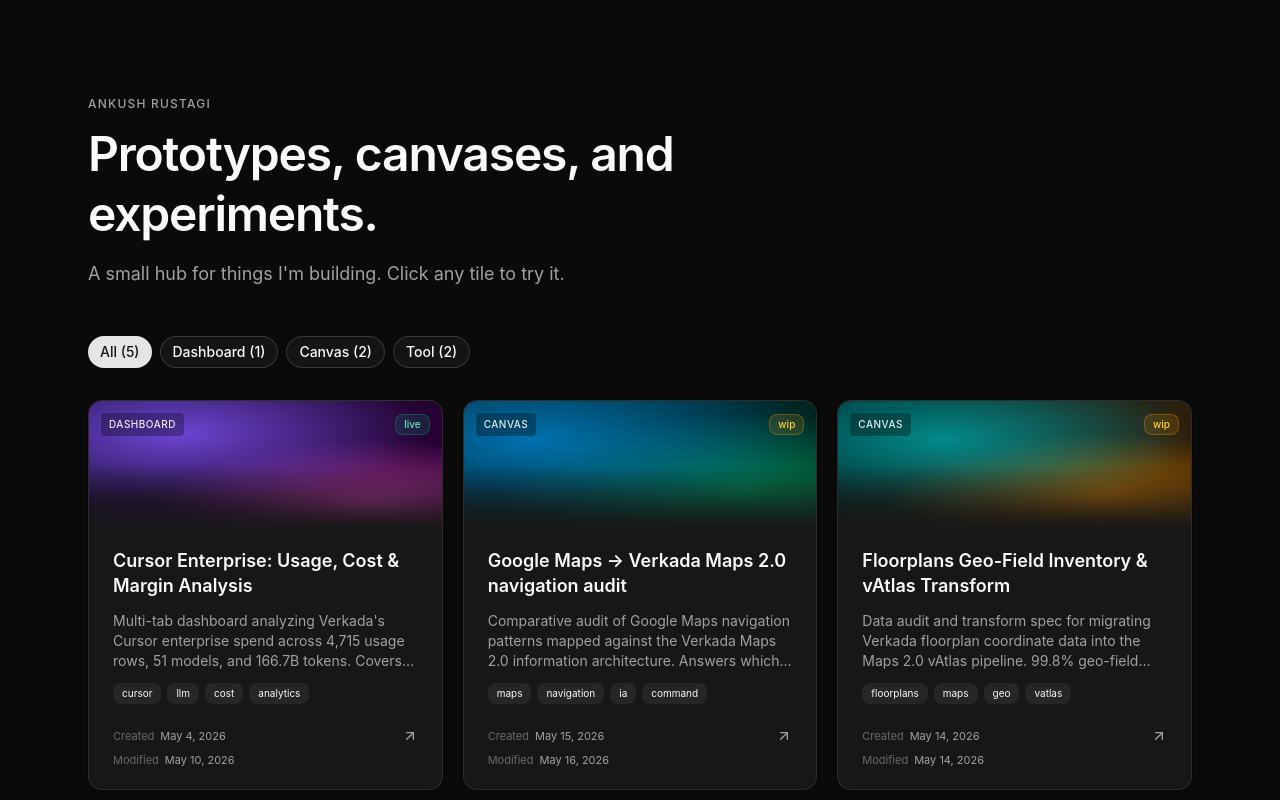
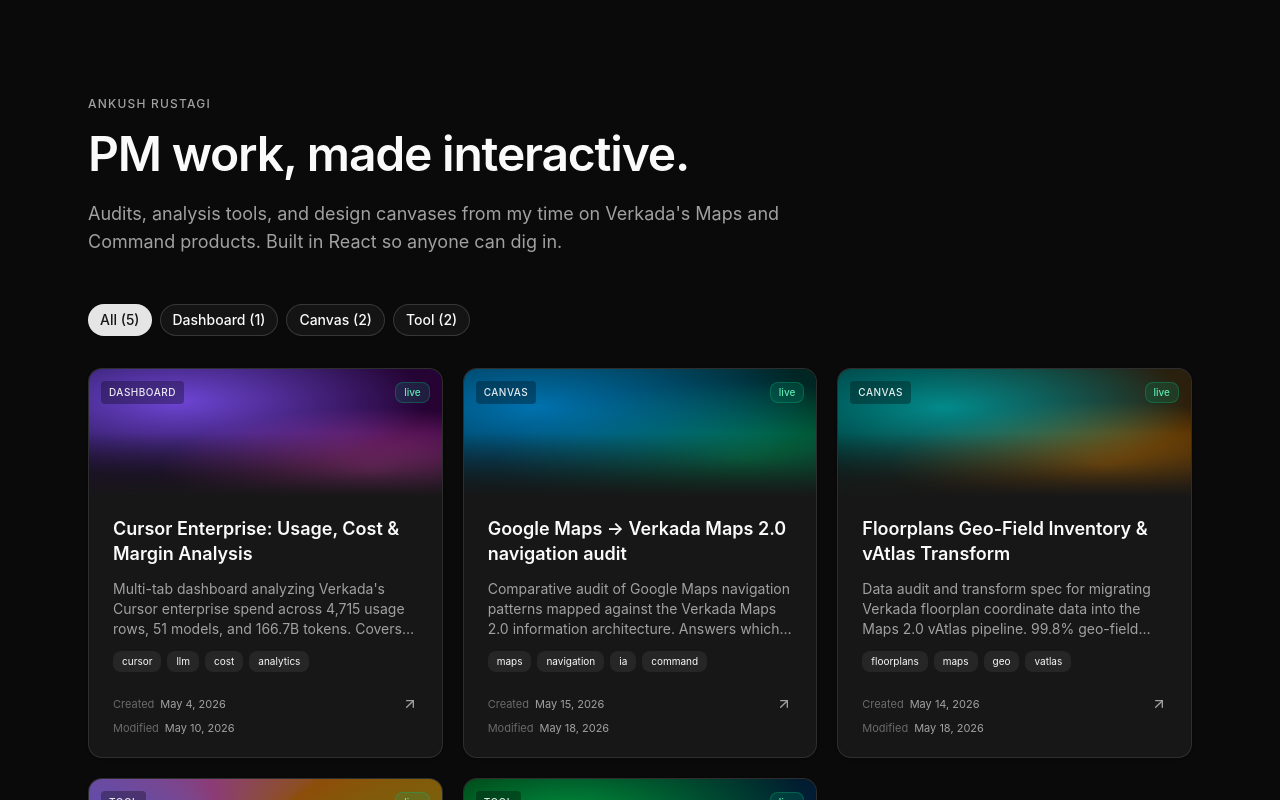
Before and after one commit to Ankush-Rustagi/Ankush-Rustagi.github.io, a React (Vite) app: page / in a window 1280 px wide. Shown: the top 800 px of the page. Built offline with nearby package versions, Linux system fonts and the light colour scheme.

Commit message:
Mark all 4 canvas ports live, update title and intro paragraph

```diff
--- a/src/App.tsx
+++ b/src/App.tsx
@@ -65,10 +65,10 @@
           Ankush Rustagi
         </p>
         <h1 className="text-4xl md:text-5xl font-semibold tracking-tight leading-tight max-w-2xl mb-4">
-          Prototypes, canvases, and experiments.
+          PM work, made interactive.
         </h1>
         <p className="text-lg text-muted-foreground max-w-prose">
-          A small hub for things I'm building. Click any tile to try it.
+          Audits, analysis tools, and design canvases from my time on Verkada's Maps and Command products. Built in React so anyone can dig in.
         </p>
       </header>
 
--- a/src/data/prototypes.ts
+++ b/src/data/prototypes.ts
@@ -61,9 +61,9 @@
       'Comparative audit of Google Maps navigation patterns mapped against the Verkada Maps 2.0 information architecture. Answers which patterns earn their place in Command.',
     href: '/maps-2-0-nav-audit/',
     category: 'canvas',
-    status: 'wip',
+    status: 'live',
     createdDate: '2026-05-15',
-    modifiedDate: '2026-05-16',
+    modifiedDate: '2026-05-18',
     gradient: 'maps',
     tags: ['maps', 'navigation', 'ia', 'command'],
   },
@@ -74,9 +74,9 @@
       'Data audit and transform spec for migrating Verkada floorplan coordinate data into the Maps 2.0 vAtlas pipeline. 99.8% geo-field coverage across all floorplan entities.',
     href: '/floorplans-geo-field-inventory/',
     category: 'canvas',
-    status: 'wip',
+    status: 'live',
     createdDate: '2026-05-14',
-    modifiedDate: '2026-05-14',
+    modifiedDate: '2026-05-18',
     gradient: 'floorplans',
     tags: ['floorplans', 'maps', 'geo', 'vatlas'],
   },
@@ -87,9 +87,9 @@
       'Interactive configurator mapping Verkada\'s brand color system to Command UI tokens. Five product-line palettes (20 colors each) with live component preview and token export.',
     href: '/hex-styling-configurator/',
     category: 'tool',
-    status: 'wip',
+    status: 'live',
     createdDate: '2026-04-27',
-    modifiedDate: '2026-04-27',
+    modifiedDate: '2026-05-18',
     gradient: 'hex',
     tags: ['hex', 'design-system', 'tokens', 'color'],
   },
@@ -100,9 +100,9 @@
       'Visual DAG of how the Verkada PM workspace AGENTS.md routes every task type to the right workflow, standards file, and output format. Includes a path explorer and decision table.',
     href: '/agents-md-router-map/',
     category: 'tool',
-    status: 'wip',
+    status: 'live',
     createdDate: '2026-04-22',
-    modifiedDate: '2026-04-22',
+    modifiedDate: '2026-05-18',
     gradient: 'router',
     tags: ['agents', 'ai', 'routing', 'workspace'],
   },
```
